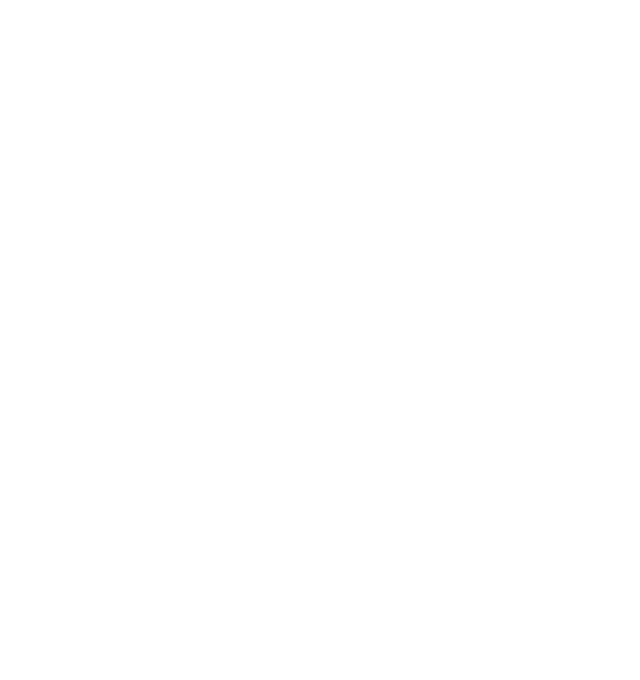
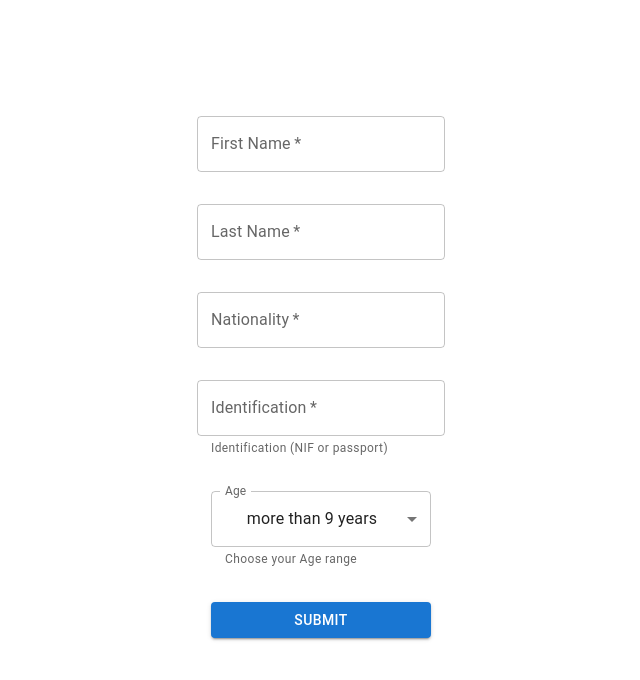
Before and after one commit to GeorgiaAsimaki/flight-service_frontend, a React (Create React App) app: page /passenger in a window 1280 px wide. Before the commit this address had no page. Shown: the top 680 px of the page, without its empty margins (319-959 px from the left). Built offline with nearby package versions, Linux system fonts and the light colour scheme.

Commit message:
Passenger v1

```diff
--- a/src/App.js
+++ b/src/App.js
@@ -2,6 +2,8 @@
 import './App.css';
 import Start from './components/Start';
 import Results from './components/Results';
+import Passenger from './components/Passenger';
+import Complete from './components/Complete';
 
 import ReactDOM from "react-dom/client";
 import { BrowserRouter, Routes, Route } from "react-router-dom";
@@ -14,6 +16,8 @@
             <Route path="/" >
                 <Route index element={<Start />} />
                 <Route path="results" element={<Results />} />
+                <Route path="passenger" element={<Passenger />} />
+                <Route path="complete" element={<Complete />} />
             </Route>
         </Routes>
       </BrowserRouter>
--- /dev/null
+++ b/src/components/Complete.js
@@ -0,0 +1,11 @@
+
+
+const Complete = () => {
+
+    return(
+        <p>Complete</p>
+    );
+
+}
+
+    export default Complete;
--- /dev/null
+++ b/src/components/Passenger.js
@@ -0,0 +1,132 @@
+import { useState } from 'react';
+
+import * as React from 'react';
+import Box from '@mui/material/Box';
+import TextField from '@mui/material/TextField';
+
+import InputLabel from '@mui/material/InputLabel';
+import MenuItem from '@mui/material/MenuItem';
+import FormHelperText from '@mui/material/FormHelperText';
+import FormControl from '@mui/material/FormControl';
+import Select from '@mui/material/Select';
+import Grid from '@mui/material/Grid';
+import Button from '@mui/material/Button';
+
+import { Outlet, Link } from "react-router-dom";
+import {Routes, Route, useNavigate} from 'react-router-dom';
+
+
+export default function Passenger() {
+
+// States for registration
+const [firstname, setFirstName] = useState('');
+const [lastname, setLastName] = useState('');
+const [nationality, setNation] = useState('');
+const [age, setAge] = useState('');
+const [id,setId] = useState('');
+
+
+// Handling the name change
+const handleFirstName = (e) => {
+	setFirstName(e.target.value);
+
+};
+
+const handleLastName = (e) => {
+	setLastName(e.target.value);
+
+};
+
+const handleNation = (e) => {
+	setNation(e.target.value);
+
+};
+
+const handleAge = (e) => {
+	setAge(e.target.value);
+
+};
+
+const handleId = (e) => {
+    setId(e.target.value);
+}
+
+return (
+    <Grid container>
+        <Grid item xs={12}>
+            <FormControl sx={{m: 2, top:100,  minWidth: 220 }} >
+
+                <TextField
+                    required
+                    id="outlined-required"
+                    label="First Name"
+                    onChange={handleFirstName}
+                    value={firstname}
+                />
+            </FormControl>
+        </Grid>
+        <Grid item xs={12}>
+         <FormControl sx={{m: 2, top:100,  minWidth: 220 }} >
+            <TextField
+                required
+                id="outlined-required"
+                label="Last Name"
+                onChange={handleLastName}
+                value={lastname}
+            />
+        </FormControl>
+        </Grid>
+        <Grid item xs={12}>
+            <FormControl sx={{m: 2, top:100,  minWidth: 220 }} >
+            <TextField
+                required
+                id="outlined-required"
+                label="Nationality"
+                onChange={handleNation}
+                value={nationality}
+            />
+        </FormControl>
+        </Grid>
+        <Grid item xs={12}>
+            <FormControl sx={{m: 2, top:100,  minWidth: 220 }} >
+                <TextField
+                    required
+                    id="outlined-required"
+                    label="Identification"
+                    onChange={handleId}
+                    value={id}
+                />
+            <FormHelperText>Identification (NIF or passport)</FormHelperText>
+            </FormControl>
+        </Grid>
+        <Grid item xs={12}>
+             <FormControl sx={{m: 2, top:100,  minWidth: 220 }} >
+                <InputLabel id="demo-simple-select-helper-label">Age</InputLabel>
+                    <Select
+                        labelId="demo-simple-select-helper-label"
+                        id="demo-simple-select-helper"
+                        value={3}
+                        label="Age"
+                        onChange={handleAge}
+                    >
+                        <MenuItem value={1}> less than 2 years </MenuItem>
+                        <MenuItem value={2}> between 2 and 9 years</MenuItem>
+                        <MenuItem value={3}> more than 9 years</MenuItem>
+
+                    </Select>
+                <FormHelperText>Choose your Age range</FormHelperText>
+             </FormControl>
+         </Grid>
+
+             <Grid item xs={12}>
+                            <FormControl sx={{m: 2, top:100,  minWidth: 220 }}>
+                                <Button variant="contained" href="complete">
+                                    SUBMIT
+                                </Button>
+                            </FormControl>
+                          </Grid>
+     </Grid>
+
+     );
+
+}
--- a/src/components/Start.js
+++ b/src/components/Start.js
@@ -107,9 +107,10 @@
 
               <Grid item xs={12}>
                 <FormControl sx={{m: 2, top:100,  minWidth: 220 }}>
-                    <Button variant="contained" href="results" bgColor="red">
+                    <Button variant="contained" href="results">
                         Search
                     </Button>
+
                 </FormControl>
               </Grid>
               </>
```
